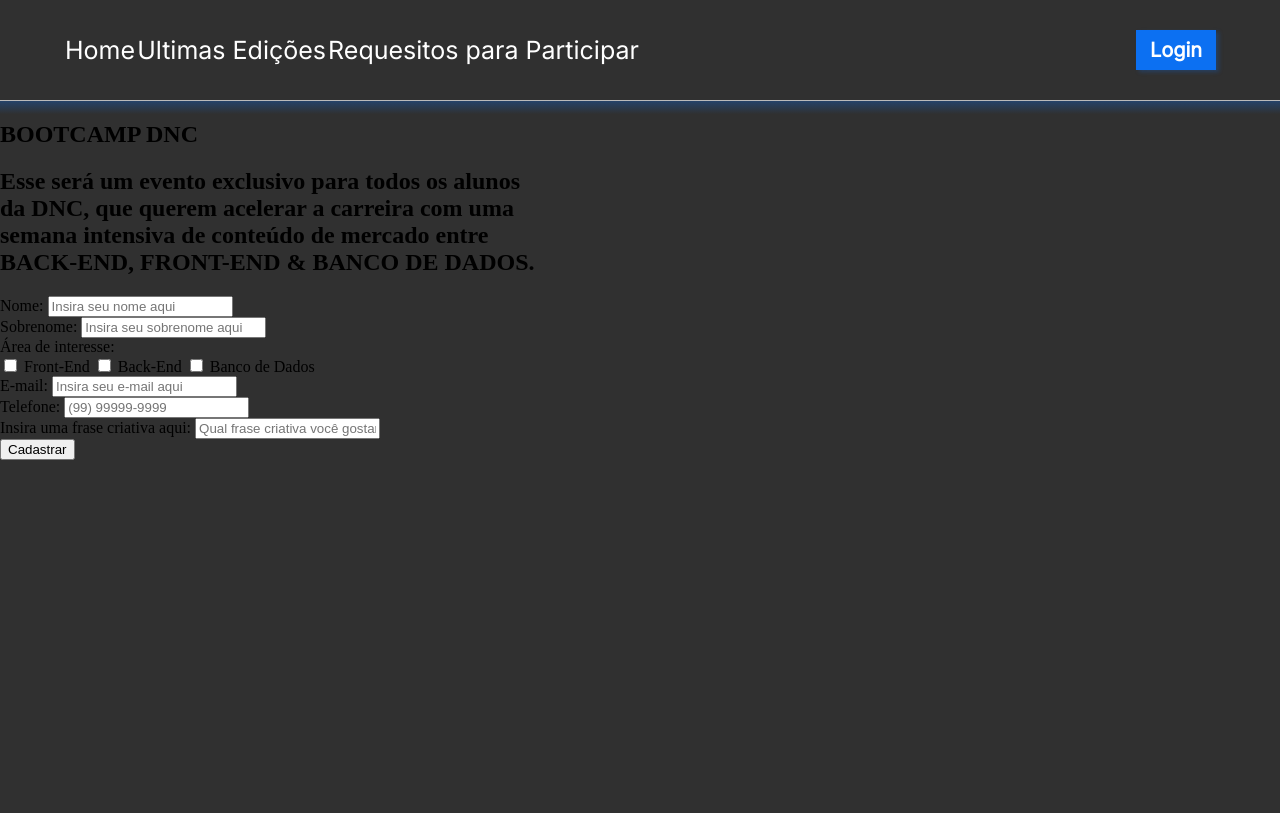
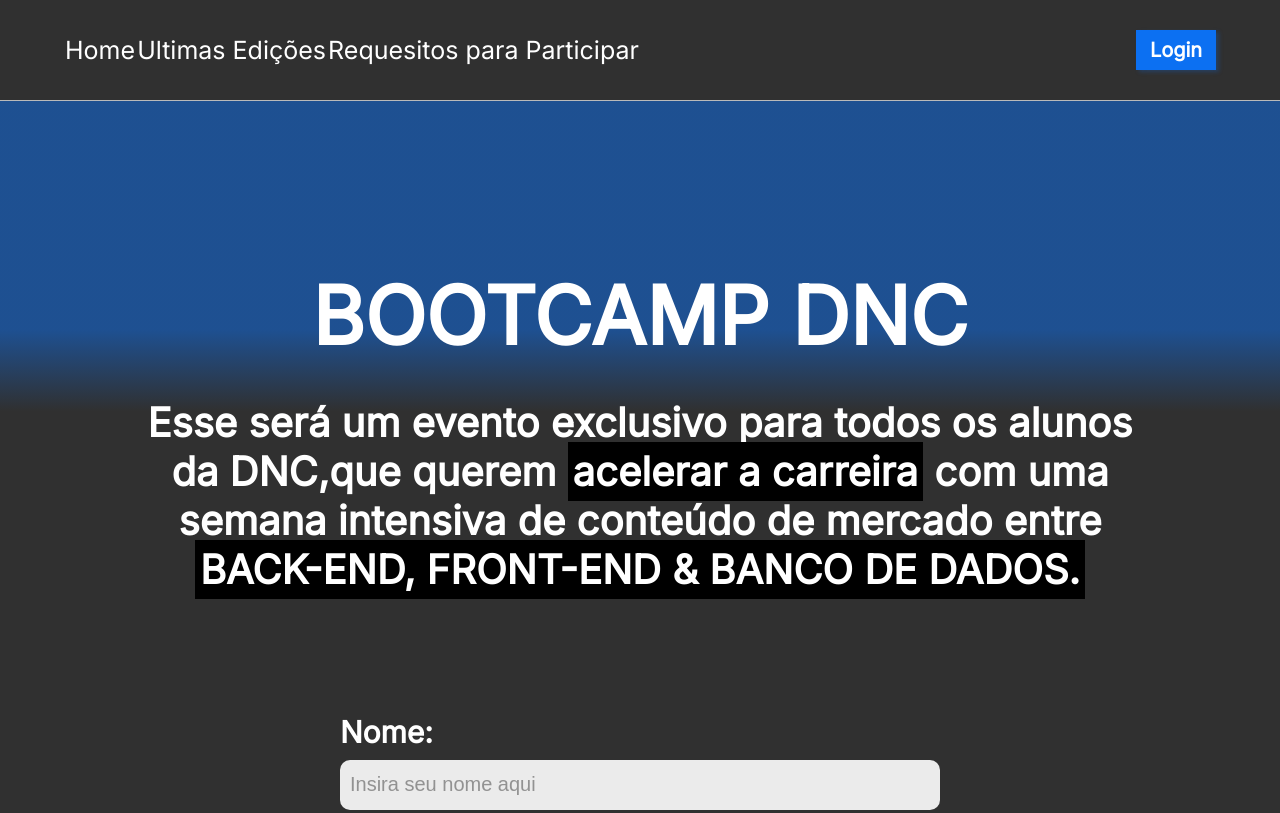
Before and after one commit to dsmcplay/Bootcamp-dnc, a plain HTML site: page Index.html in a window 1280 px wide. Shown: the top 813 px of the page. Drawn offline with Linux system fonts and the light colour scheme.

Commit message:
adicionando estilo ao formulario

```diff
--- a/Style.css
+++ b/Style.css
@@ -1,3 +1,13 @@
+@import url("https://fonts.googleapis.com/css2?family=Inter:wght@100;400&display=swap");
+
+:root {
+  --azul-dnc: #0c70f2;
+  --preto-dnc: #303030;
+  --cinza-hover: #c9c9c9;
+
+  --fonte-padrao: "inter";
+}
+
 body {
   margin: 0px;
   padding: 0px;
@@ -13,7 +23,7 @@ body {
 #principal {
   width: 100%;
   height: 100px;
-  background-color: #303030;
+  background-color: var(--preto-dnc);
   display: flex;
   justify-content: space-between;
   align-items: center;
@@ -23,10 +33,10 @@ body {
   color: white;
   font-size: 25px;
   text-decoration: none;
-  font-family: "inter";
+  font-family: var(--fonte-padrao);
 }
 #principal div a:hover {
-  color: #cccccc;
+  color: var(--cinza-hover);
 }
 #menu {
   display: flex;
@@ -48,3 +58,86 @@ body {
   font-weight: 600;
   cursor: pointer;
 }
+
+/* seção principal do site */
+section {
+  display: flex;
+  flex-direction: column;
+  align-items: center;
+  margin-top: 100px;
+  margin-bottom: 100px;
+}
+header {
+  color: white;
+  font-family: var(--fonte-padrao);
+}
+header h1 {
+  font-size: 80px;
+  font-weight: 800;
+  text-transform: uppercase;
+  margin-bottom: 20px;
+  text-align: center;
+}
+header h2 {
+  text-align: center;
+  font-size: 40px;
+  font-weight: 700;
+  margin-bottom: 100px;
+}
+header .invert {
+  background-color: black;
+  font-weight: bold;
+  padding: 5px;
+}
+
+/* FORMULARIO */
+
+form {
+  color: white;
+  font-family: var(--fonte-padrao);
+  font-size: 30px;
+  font-weight: 600;
+  width: 600px;
+}
+.Form-group {
+  display: flex;
+  flex-direction: column;
+  margin-top: 10px;
+  margin-bottom: 10px;
+}
+form input {
+  border-radius: 10px;
+  border: none;
+  height: 30px;
+  font-size: 20px;
+  padding: 10px;
+  background-color: rgba(255, 255, 255, 0.9);
+}
+form label {
+  margin: 10px 0px 10px 0px;
+}
+form input::placeholder {
+  color: rgba(57, 57, 57, 0.5);
+}
+.checkbox-itens label {
+  font-size: 25px;
+}
+.checkbox-itens {
+  display: flex;
+  justify-content: space-around;
+  align-items: center;
+}
+input[type="checkbox"] {
+  transform: scale(1.7);
+}
+input[type="submit"] {
+  background-color: #0c70f2e5;
+  color: white;
+  width: 100%;
+  height: 56px;
+  font-family: var(--fonte-padrao);
+  font-size: 32px;
+  margin-top: 100px;
+  box-shadow: 0px 6px 4px 0px rgba(12, 112, 242, 0.25);
+  cursor: pointer;
+}
```
Also changed, not shown: Index.html (+1 -1 lines).
